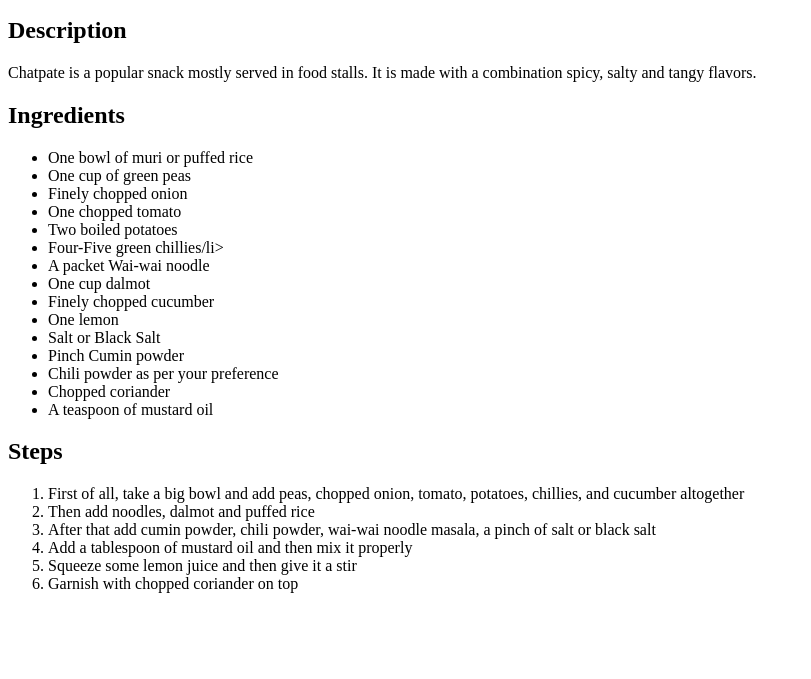
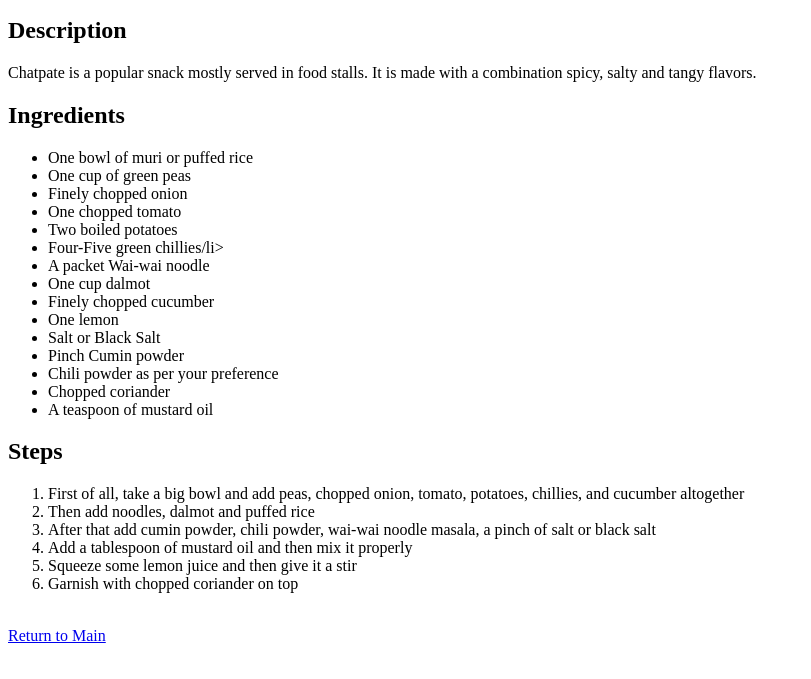
Before and after one commit to eoriwech/odin-recipes, a plain HTML site: page recipes/chatpate.html in a window 1280 px wide. Shown: the part 101-780 px from the top of the page, without its empty margins (0-811 px from the left). Drawn offline with Linux system fonts and the light colour scheme.

Commit message:
Feat: added an anchor to return to main page

```diff
--- a/recipes/chatpate.html
+++ b/recipes/chatpate.html
@@ -37,5 +37,7 @@
         <li>Squeeze some lemon juice and then give it a stir</li>
         <li>Garnish with chopped coriander on top</li>
     </ol>
+    <br>
+    <a href="../index.html">Return to Main</a>
 </body>
 </html>
```
Also changed, not shown: recipes/momo.html (+2 -0 lines), recipes/ramyun.html (+2 -0 lines).
